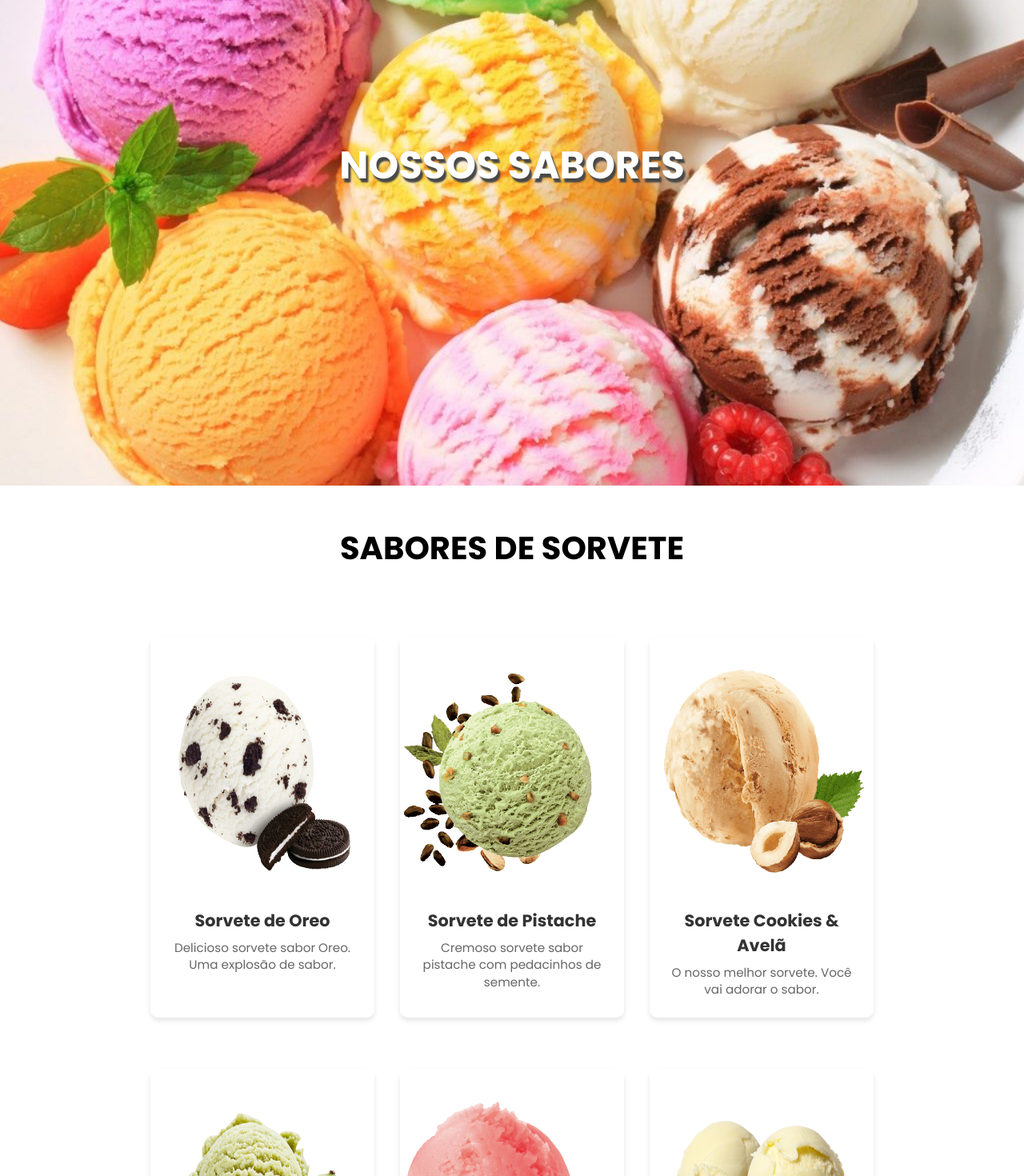
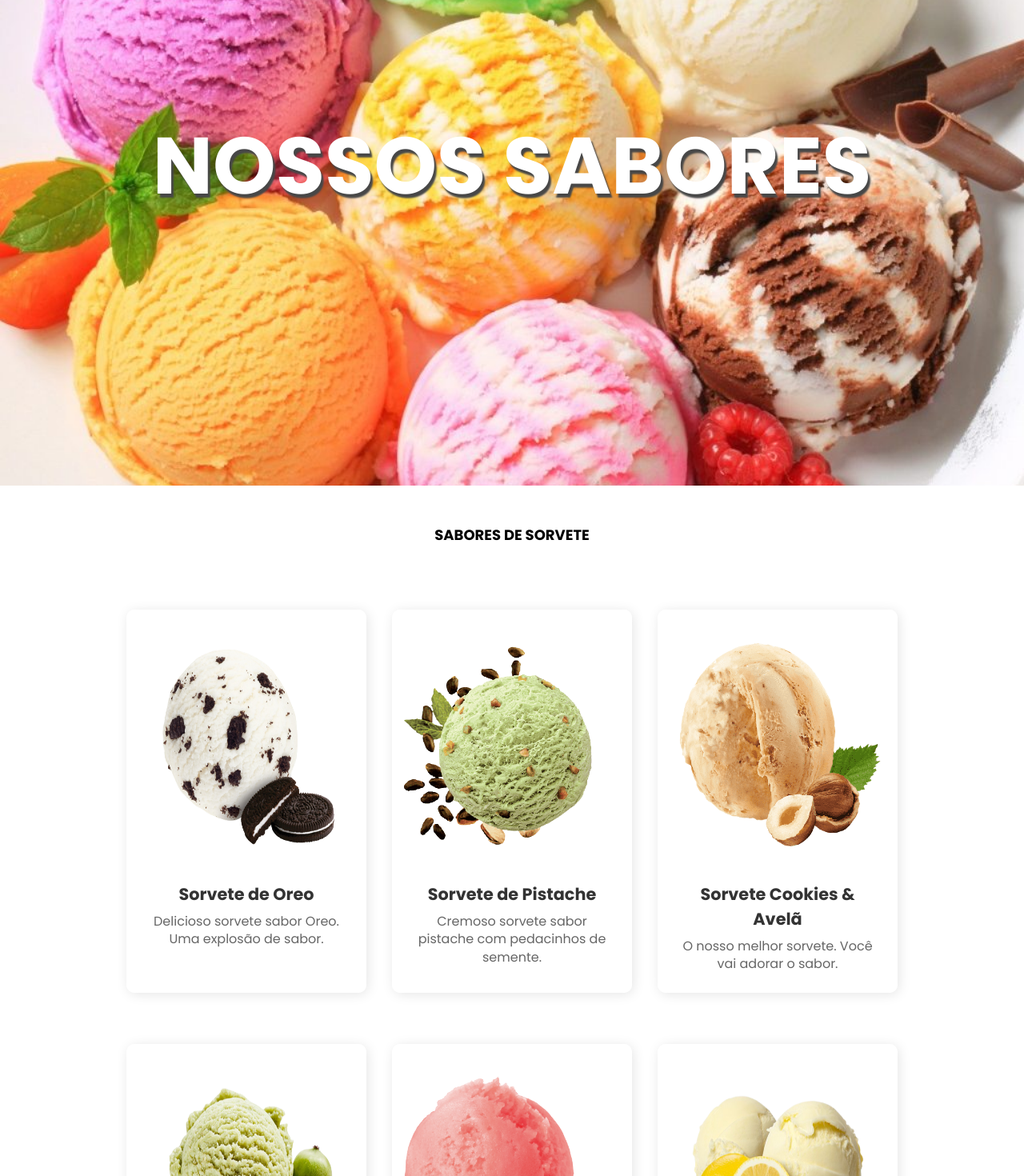
Before and after one commit to paulo620/projeto-sorveteria, a Next.js app: page /Sabores in a window 1280 px wide. Shown: the part 300-1770 px from the top of the page at 80% size. Built offline with nearby package versions, Linux system fonts and the light colour scheme.

Commit message:
Ajustes necessarios

```diff
--- a/src/app/Sabores/sabores.module.css
+++ b/src/app/Sabores/sabores.module.css
@@ -1,7 +1,3 @@
-.main {
-    width: 100%;
-}
-
 .container_sabores {
     width: 100%;
     height: 100vh;
@@ -16,7 +12,7 @@
 
 .container_sabores h1 {
     color: #fff;
-    font-size: 3rem;
+    font-size: 100px;
     text-shadow: 3px 5px 2px #474747;
 }
 
@@ -45,14 +41,15 @@
     background-color: rgba(255, 255, 255, 0.95);
     border-radius: 10px;
     padding: 1.5rem;
-    width: 280px;
+    width: 300px;
     text-align: center;
-    box-shadow: 0 4px 6px rgba(0, 0, 0, 0.1);
+    box-shadow: 2px 2px 15px rgba(0, 0, 0, 0.1);
     transition: transform 0.3s ease;
 }
+
 .container_sabores_sorvete h2 {
     color: #000;
-    font-size: 2.5rem;
+    font-size: 18px;
     text-align: center;
     margin-bottom: 3rem;
     margin-top: 3rem;
@@ -71,7 +68,7 @@
 }
 
 .sabores_sorvete p {
-    font-size: 0.95rem;
+    font-size: 16px;
     color: #666;
     margin-top: 0.5rem;
     line-height: 1.4;
--- a/src/app/page.module.css
+++ b/src/app/page.module.css
@@ -1,6 +1,6 @@
 .container {
     width: 100%;
-    height: 80vh;
+    height: 100vh;
     display: flex;
     justify-content: center;
     align-items: center;
@@ -11,7 +11,7 @@
 }
 
 .container h1 {
-    font-size: 4rem;
+    font-size: 100px;
     color: #fff;
     text-shadow: 3px 5px 2px #474747;
 }
@@ -39,12 +39,13 @@
     flex-direction: column;
     justify-content: center;
     align-items: center;
-    padding: 100px 80px;
+    padding: 100px 50px;
+    line-height: 30px;
     gap: 20px;
 }
 
 .container_texto span {
-    font-size: 16px;
+    font-size: 20px;
     color: #1f1d1d;
     font-weight: 600;
 }
--- a/src/componentes/Topo/Topo.module.css
+++ b/src/componentes/Topo/Topo.module.css
@@ -25,10 +25,3 @@
     color: #000;
     font-weight: bold;
 }
-.nav a:hover {
-    color: #fff;
-    background-color: #d48428;
-    padding: 5px 10px;
-    border-radius: 5px;
-
-}
```
